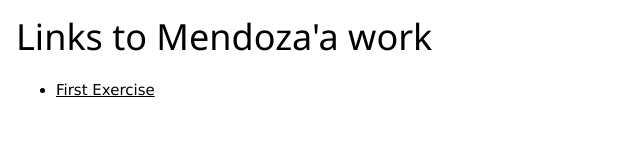
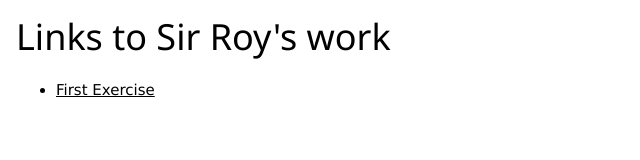
Before and after one commit to roycan/CS3_1stQtrPortfolio, a plain HTML site: page index.html in a window 1280 px wide. Shown: the whole page, without its empty margins (0-640 px from the left). Drawn offline with nearby package versions, Linux system fonts and the light colour scheme.

Commit message:
change header name

```diff
--- a/index.html
+++ b/index.html
@@ -1,12 +1,12 @@
 <!DOCTYPE html>
 <html>
 <head>
-  <title>Mendoza Portfolio</title>
+  <title>Sir Roy's Portfolio</title>
   <link rel="stylesheet" href="https://www.w3schools.com/w3css/5/w3.css">
 </head>
 <body>
   <section class="w3-container">
-   <h1>Links to Mendoza'a work</h1>
+   <h1>Links to Sir Roy's work</h1>
    <nav>
     <ul>
       <li><a href="./public/Q1_1stGraded.html"> First Exercise </a> </li>
```
